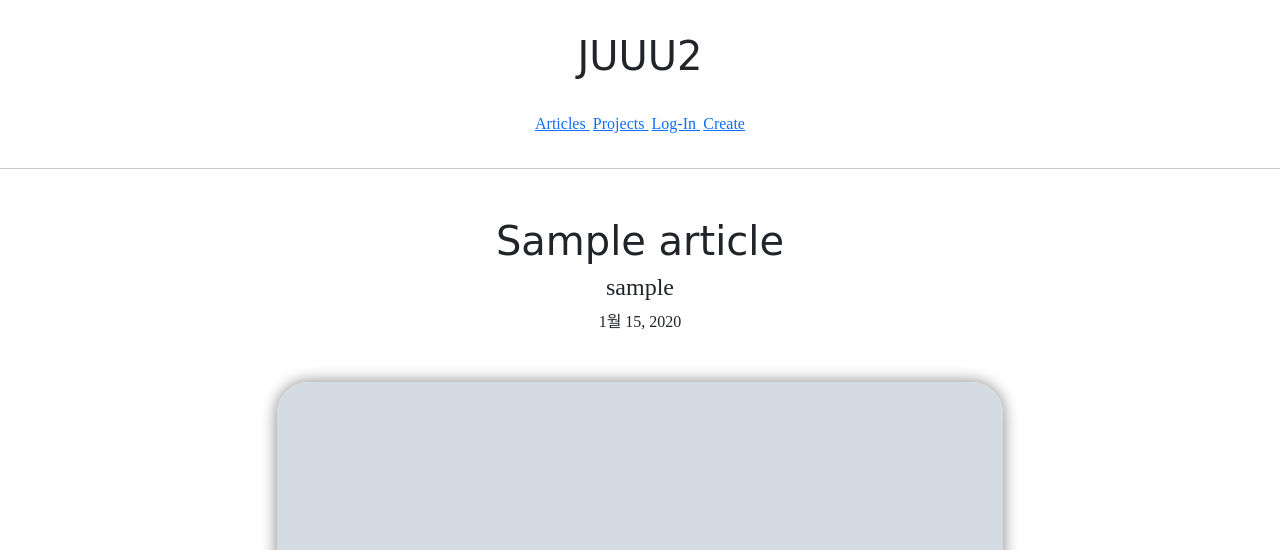
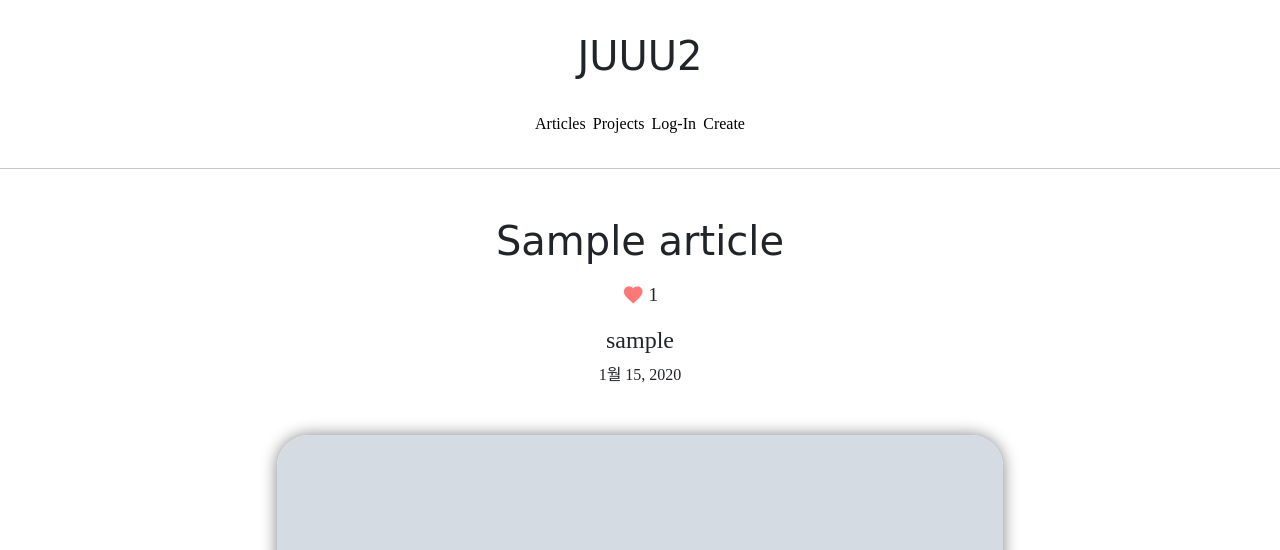
Before and after one commit to Lee-JuHwan/gis4-1, a Django app: page /articles/detail/1 in a window 1280 px wide. Shown: the top 550 px of the page. Run offline with Django 3.2, Linux system fonts and the light colour scheme; tables that the repository leaves empty hold one stand-in row (values such as "Sample post"); grey boxes marked "Sample" are stand-in pictures; parts of the project's set-up code (start-up, migrations or seed data) failed here and were passed over; some libraries are stand-ins or nearby versions; some web fonts are replaced.

Commit message:
8/24 commit 3 - like_app (view & detailtemplates)

```diff
--- a/articleapp/templates/articleapp/detail.html
+++ b/articleapp/templates/articleapp/detail.html
@@ -6,6 +6,16 @@
         <div class="my-5">
             {# 개시글 제목, 글쓴이, 작성일자 #}
             <h1 class="NNS_B">{{ target_article.title }}</h1>
+            <div class="my-3">
+                <a href="{% url 'like_app:article_like' article_pk=target_article.pk %}"
+                    class="material-icons"
+                    style="vertical-align: middle; color: #f77; font-size: 1.4rem">
+                    favorite
+                </a>
+                <span style="vertical-align: middle; font-size: 1.2rem">
+                    {{ target_article.like }}
+                </span>
+            </div>
             <h4>{{ target_article.writer.profile.nickname }}</h4>
             <p>{{ target_article.created_at }}</p>
         </div>
--- a/like_app/urls.py
+++ b/like_app/urls.py
@@ -1,8 +1,10 @@
 from django.urls import path
 from django.views.generic import TemplateView
+
+from like_app.views import LikeArticleView
 
 app_name = 'like_app'
 
 urlpatterns = [
-
+    path('article/<int:article_pk>', LikeArticleView.as_view(), name='article_like')
 ]
--- a/static/base.css
+++ b/static/base.css
@@ -71,3 +71,12 @@
         font-size: 13px;
     }
 }
+
+a {
+    text-decoration:none;
+    color:black;
+}
+
+a:hover {
+    color:gray;
+}
```
Also changed, not shown: like_app/views.py (+31 -0 lines).
